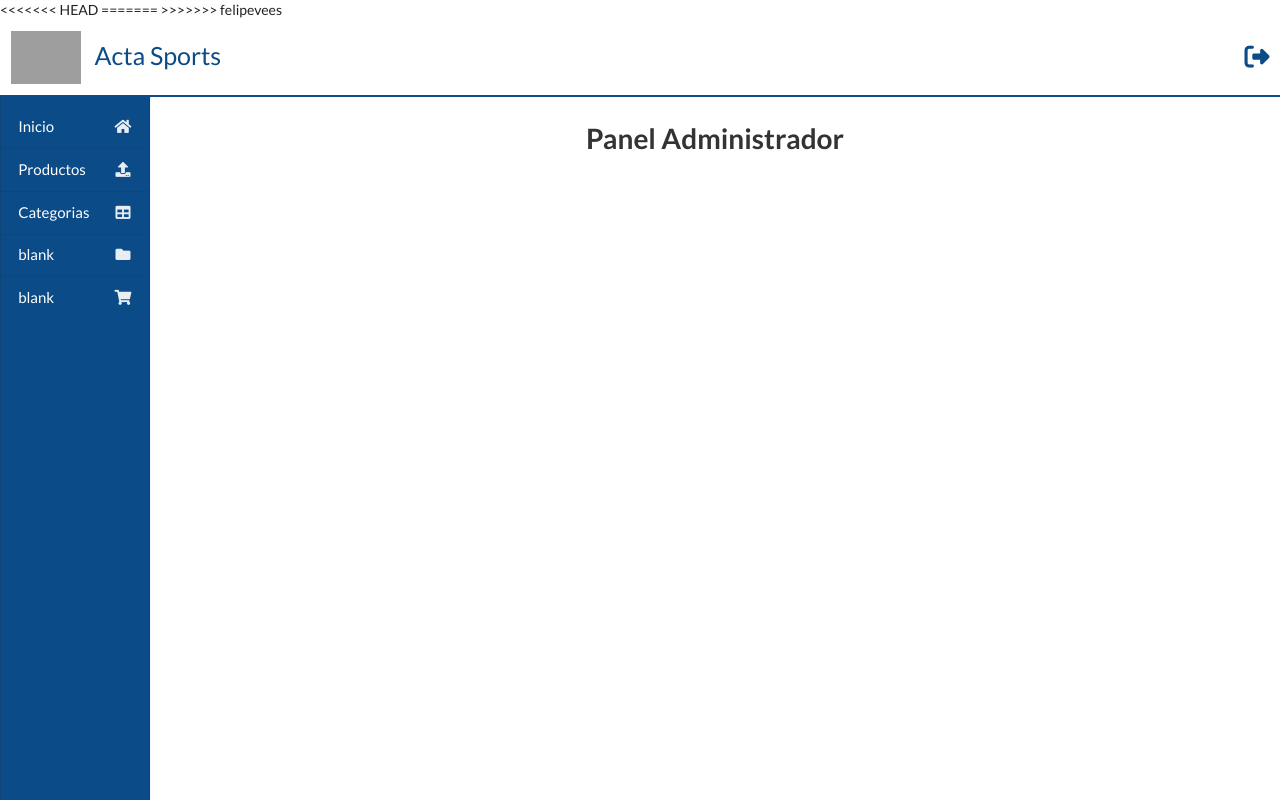
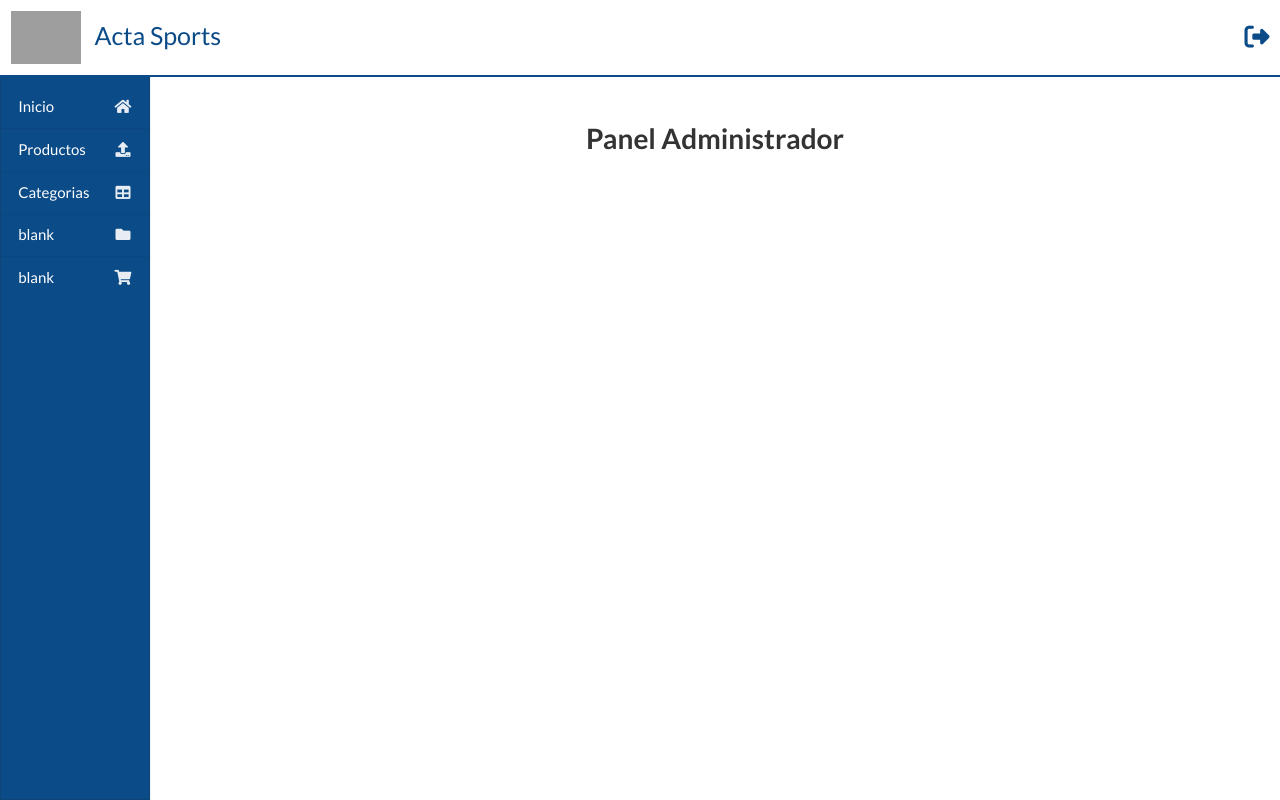
Before and after one commit to felipevees/xiomara-ecommerce, a Django app: page /dashboard/ in a window 1280 px wide. Run offline with Django 3.2, Linux system fonts and the light colour scheme; the visitor is signed in with stand-in values (Sample User, id 1); some libraries are stand-ins or nearby versions; grey boxes are pictures that could not be loaded.

Commit message:
accept incomming changes

```diff
--- a/acta_sports/settings.py
+++ b/acta_sports/settings.py
@@ -89,7 +89,7 @@ DATABASES = {
         'ENGINE': 'django.db.backends.postgresql',
         'NAME': 'acta_sports_bd',
         'USER': 'postgres',
-        'PASSWORD': '12345',
+        'PASSWORD': 'Pipeescobar#4',
         'HOST': 'localhost',  # Puedes cambiar esto según la ubicación de tu base de datos
         'PORT': '5432',       # Puerto predeterminado de PostgreSQL
     }
--- a/templates/index.html
+++ b/templates/index.html
@@ -1,21 +1,6 @@
 {% load static %}
 <!DOCTYPE html>
-<<<<<<< HEAD
-<html lang="es">
-  <head>
-    <meta charset="UTF-8" />
-    <meta name="viewport" content="width=device-width, initial-scale=1.0" />
-    <script src="https://ajax.googleapis.com/ajax/libs/jquery/3.7.1/jquery.min.js"></script>
-    <!-- Bootstrap CSS -->
-    <link
-      href="https://cdn.jsdelivr.net/npm/bootstrap@5.3.2/dist/css/bootstrap.min.css"
-      rel="stylesheet"
-      integrity="sha384-T3c6CoIi6uLrA9TneNEoa7RxnatzjcDSCmG1MXxSR1GAsXEV/Dwwykc2MPK8M2HN"
-      crossorigin="anonymous"
-    />
-=======
 <html lang="en">
->>>>>>> felipevees
 
 <head>
   <meta charset="UTF-8" />
```
